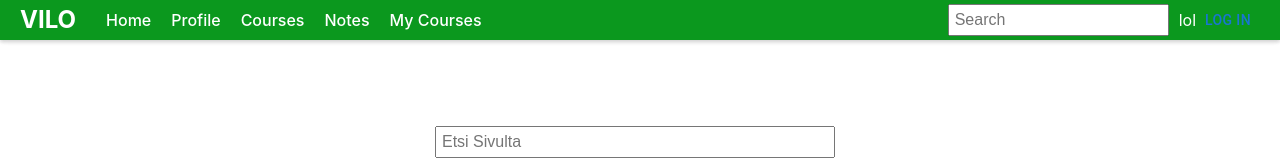
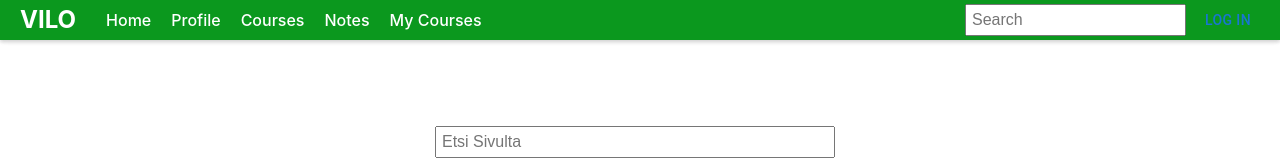
Before and after one commit to AlaviloVilo/Oppimisalusta, a React (Vite) app in the folder studyPlatform/: page /home in a window 1280 px wide. Shown: the top 160 px of the page. Built offline with nearby package versions, Linux system fonts and the light colour scheme; no server answers.

Commit message:
testing the new workflow
title

```diff
--- a/studyPlatform/src/frontend/components/NavigationBar.jsx
+++ b/studyPlatform/src/frontend/components/NavigationBar.jsx
@@ -22,7 +22,6 @@ export default function NavigationBar() {
       </div>
       <div className="navbar-right">
         <input type="text" placeholder="Search" className="navbar-search" />
-        <p>lol</p>
         {isAuthenticated ? <Button onClick={() => logout()}>Log Out</Button> : <Button onClick={loginWithRedirect}>Log In</Button>}
 
       </div>
```
